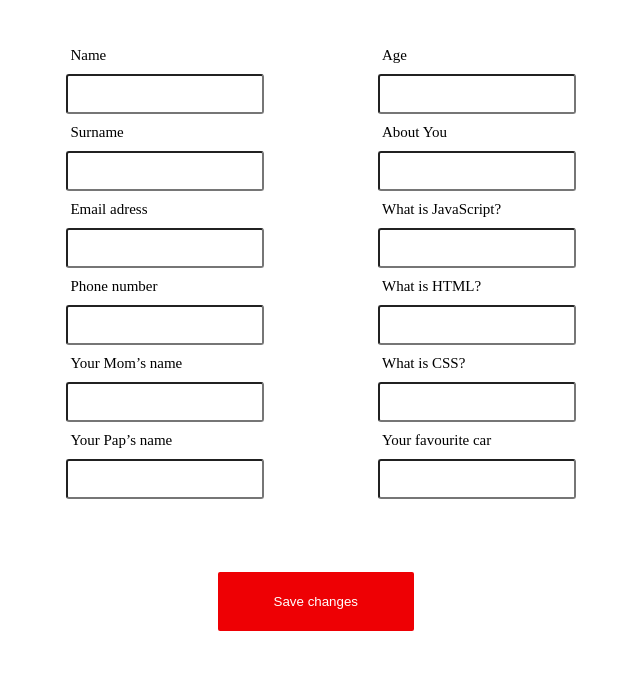
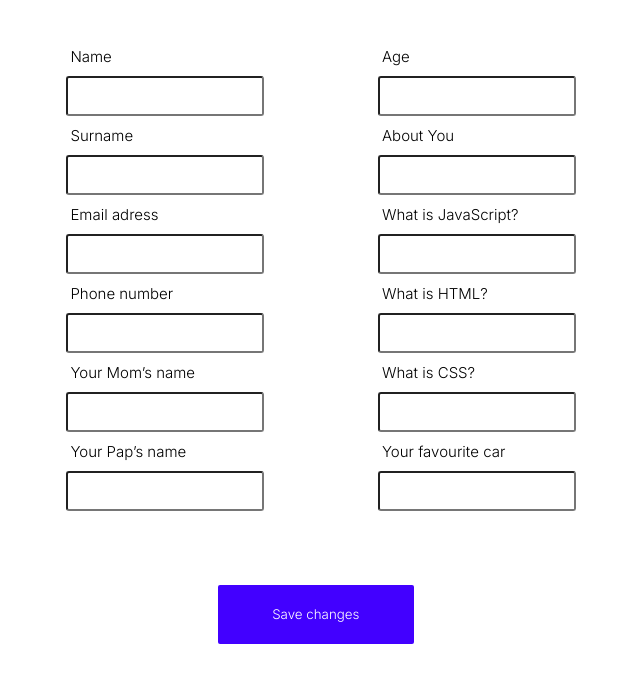
Before and after one commit to Jmukumzoda/input, a plain HTML site: page index.html in a window 1280 px wide. Shown: the whole page, without its empty margins (319-959 px from the left). Drawn offline with Linux system fonts and the light colour scheme.

Commit message:
update_button_color

```diff
--- a/css/style.css
+++ b/css/style.css
@@ -3,7 +3,7 @@
   margin: 0;
   text-decoration: none;
   box-sizing: border-box;
-
+  font-family: 'Inter', sans-serif;
 }
 
 a {
@@ -53,11 +53,11 @@ p {
 .error {
   background-image: url(../img_error/error\ warning.svg);
   background-repeat: no-repeat;
-  background-position: 210px;
+  background-position: 95%;
 }
 
 button {
-  background:linear-gradient(0deg, #EE0004, #EE0004);
+  background: #4200FF;
   border-color: #4200FF;
   border: none;
   border-radius: 2px;
--- a/index.html
+++ b/index.html
@@ -6,6 +6,9 @@
     <meta name="viewport" content="width=device-width, initial-scale=1.0">
     <title>Document</title>
     <link rel="stylesheet" href="./css/style.css">
+    <link rel="preconnect" href="https://fonts.googleapis.com">
+<link rel="preconnect" href="https://fonts.gstatic.com" crossorigin>
+<link href="https://fonts.googleapis.com/css2?family=Inter:wght@300&display=swap" rel="stylesheet">
 </head>
 
 <body>
@@ -14,29 +17,29 @@
 
             <p class="p1">Name</p>
             <input name="name" type="text">
-            <p class="p1">Surname</p>
+            <p class="p2">Surname</p>
             <input name="surename" type="text">
-            <p class="p1">Email adress</p>
+            <p class="p3">Email adress</p>
             <input name="email" type="email">
-            <p class="p1">Phone number</p>
+            <p class="p4">Phone number</p>
             <input name="phone" type="text">
-            <p class="p1">Your Mom’s name</p>
+            <p class="p5">Your Mom’s name</p>
             <input name="phone" type="text">
-            <p class="p1">Your Pap’s name</p>
+            <p class="p6">Your Pap’s name</p>
             <input name="phone" type="text">
         </form>
         <form>
-            <p class="p1">Age</p>
+            <p class="p7">Age</p>
             <input name="age" type="text">
-            <p class="p1">About You</p>
+            <p class="p8">About You</p>
             <input name="name" type="text">
-            <p class="p1">What is JavaScript?</p>
+            <p class="p9">What is JavaScript?</p>
             <input name="name" type="text">
-            <p class="p1">What is HTML?</p>
+            <p class="p10">What is HTML?</p>
             <input name="name" type="text">
-            <p class="p1">What is CSS?</p>
+            <p class="p11">What is CSS?</p>
             <input name="name" type="text">
-            <p class="p1">Your favourite car</p>
+            <p class="p12">Your favourite car</p>
             <input name="name" type="text">
             <button><a href="">Save changes</a></button>
         </form>
--- a/js/script.js
+++ b/js/script.js
@@ -14,14 +14,15 @@
 // });
 
 let inps = document.querySelectorAll("input")
-let p = document.querySelector('.p1')
+let p = document.querySelector('.p3')
+let p1 = document.querySelector('.p2')
 let form = document.querySelector('form')
 let patterns = {
   name: /^[a-z ,.'-]+$/i,
   surename: /^[a-z ,.'-]+$/i,
   phone: /^\+998([- ])?(90|91|93|94|95|98|99|33|97|71)([- ])?(\d{3})([- ])?(\d{2})([- ])?(\d{2})$/i,
   email: /^[\w-\.]+@([\w-]+\.)+[\w-]{2,4}$/i,
-  age:/^\S[0-9]{0,3}$/i
+  age: /^\S[0-9]{0,3}$/i
 }
 inps.forEach(ipn => {
   ipn.onkeyup = () => {
@@ -29,13 +30,14 @@ inps.forEach(ipn => {
       ipn.style.borderColor = 'blue'
       ipn.style.overflow = 'blue'
       ipn.classList.remove('error')
-      p.style.color = 'blue'
+      document.querySelector("button").style.background = '#4200FF'
     } else {
       ipn.style.borderColor = 'red'
       ipn.classList.add('error')
       ipn.style.overflow = 'red'
-      p.style.color = 'blue'
+      document.querySelector("button").style.background = '#EE0004'
     }
+
 
   }
 
```
